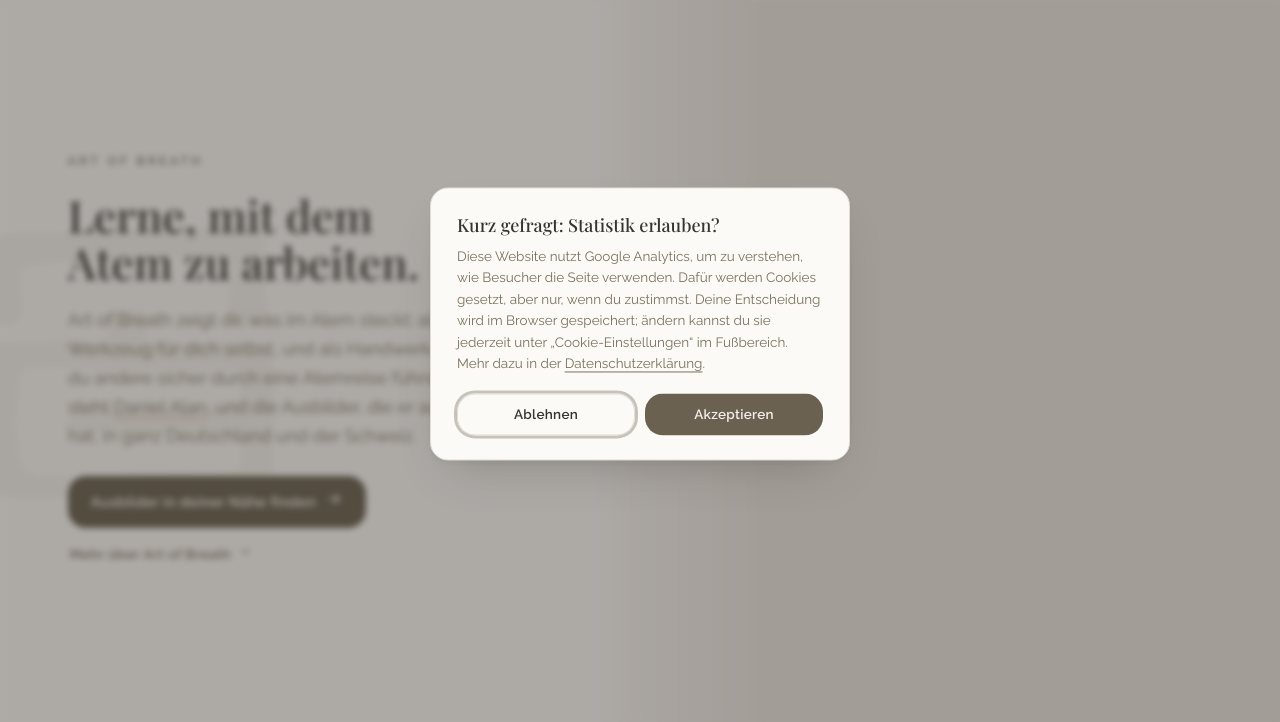
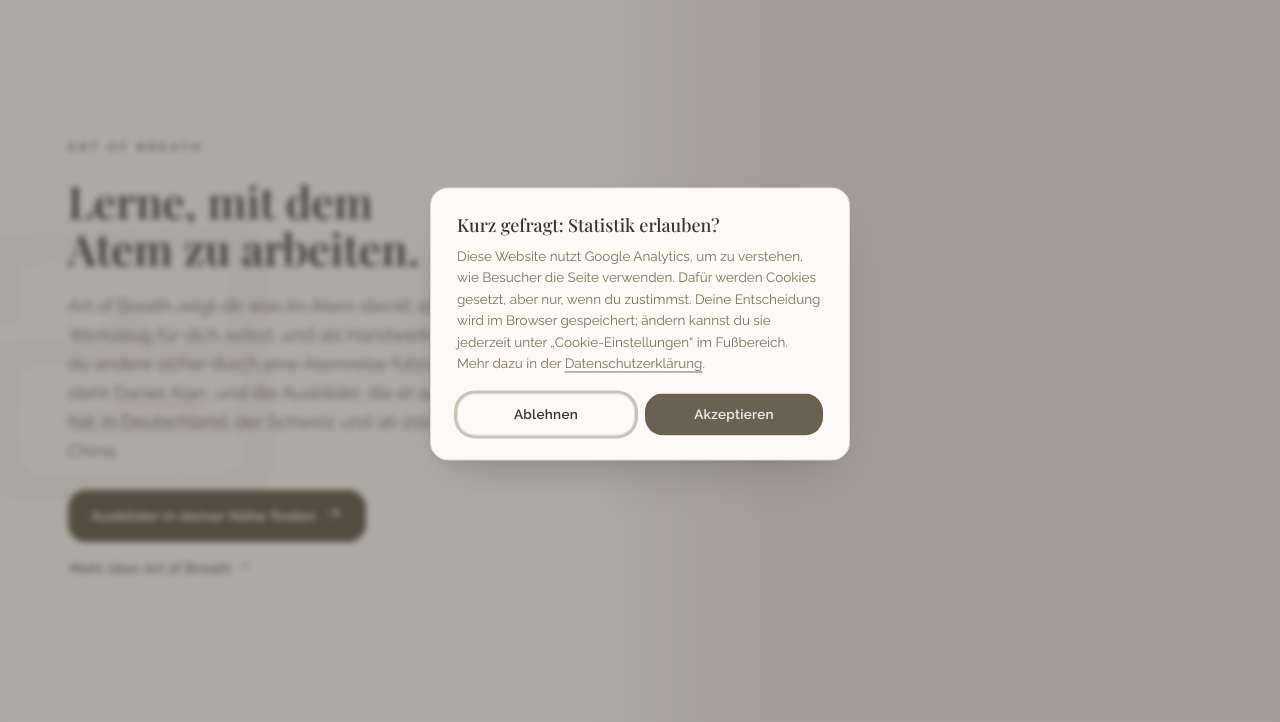
Before and after one commit to art-of-breath/aob-trainers, a plain HTML site: page index.html in a window 1280 px wide. Shown: the part 76-798 px from the top of the page. Drawn offline with Linux system fonts and the light colour scheme; no server answers; a web font is replaced by a local one.

Commit message:
Hero: Länder-Satz an Deutschland, Schweiz und ab 2027 China angeglichen
Co-Authored-By: Claude Opus 5.5 <noreply@anthropic.com>

```diff
--- a/index.html
+++ b/index.html
@@ -523,7 +523,7 @@
           Art of Breath zeigt dir, was im Atem steckt: als Werkzeug für dich selbst, und als
           Handwerk, mit dem du andere sicher durch eine Atemreise führst. Dahinter steht
           <a class="inline-link" href="#daniel">Daniel Alan</a>, und die Ausbilder, die er ausgebildet
-          hat, in ganz Deutschland und der Schweiz.
+          hat, in Deutschland, der Schweiz und ab 2027 auch in China.
         </p>
         <div class="hero-cta fade-up d3">
           <a class="btn btn-primary" href="trainers-map.html">Ausbilder in deiner Nähe finden <span data-arrow></span></a>
```
